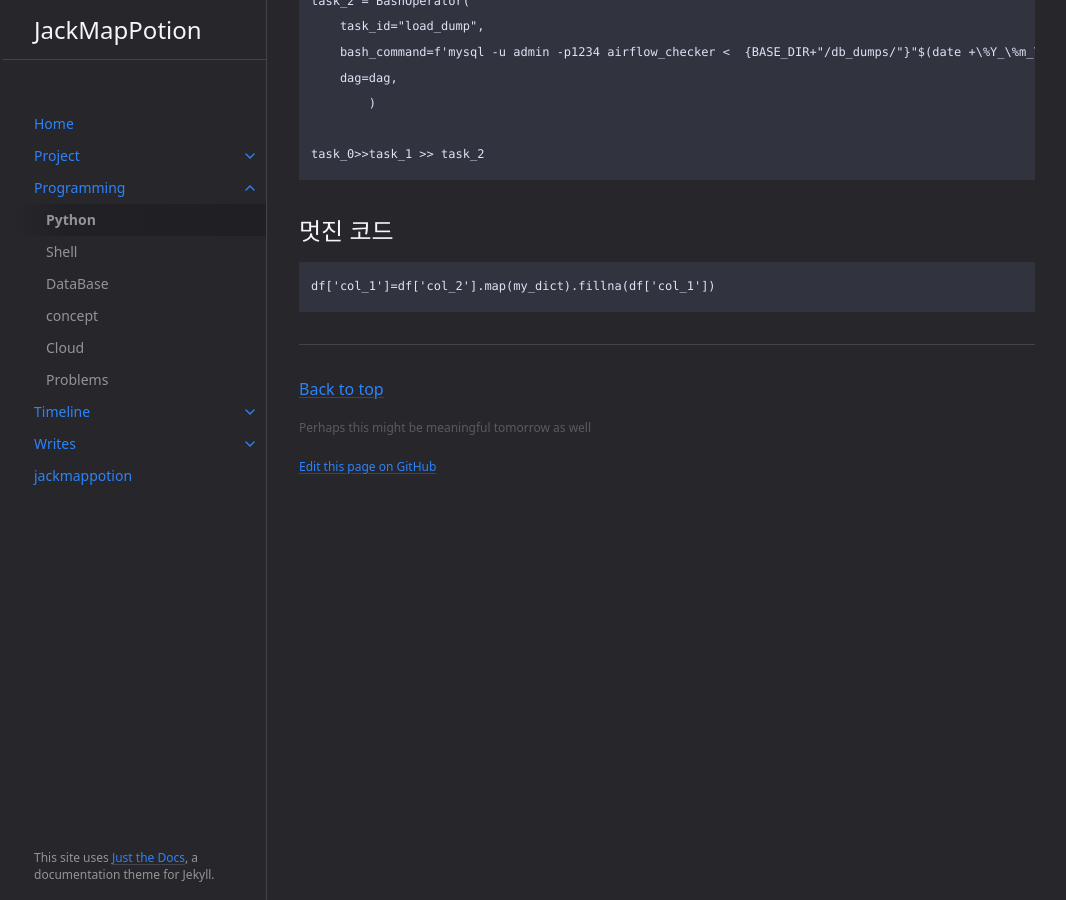
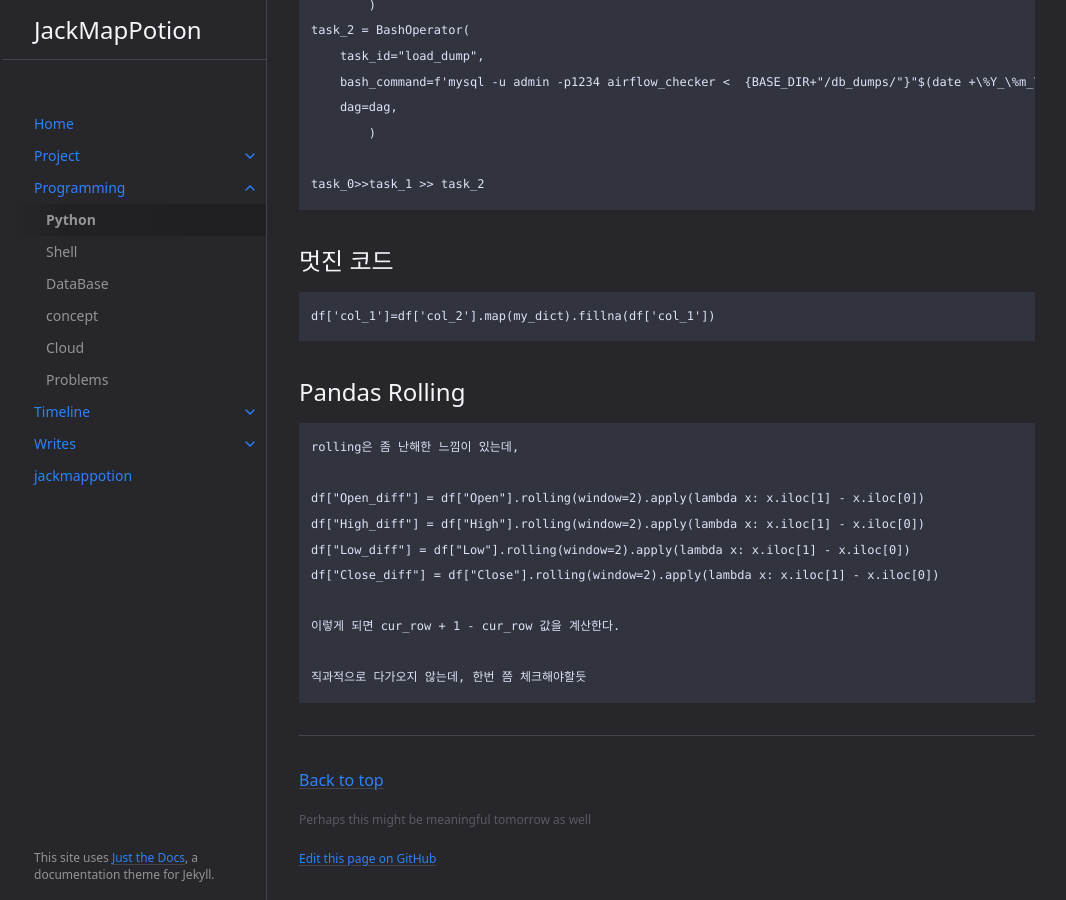
Before and after one commit to jackmappotion/jackmappotion.github.io, a Jekyll site: the page built from docs/programming/python.md, in a window 1280 px wide and 900 px high, scrolled down 2230 px. Shown: the whole window, without its empty margins (105-1171 px from the left). Built offline with Jekyll 4.4.1, drawn with Linux system fonts in a browser that asks for light colours.

Commit message:
:heavy_plus_sign: Add python pandas rolling method

````diff
--- a/docs/programming/python.md
+++ b/docs/programming/python.md
@@ -105,3 +105,18 @@ task_0>>task_1 >> task_2
 ```
 df['col_1']=df['col_2'].map(my_dict).fillna(df['col_1'])
 ```
+
+## Pandas Rolling
+
+```
+rolling은 좀 난해한 느낌이 있는데,
+
+df["Open_diff"] = df["Open"].rolling(window=2).apply(lambda x: x.iloc[1] - x.iloc[0])
+df["High_diff"] = df["High"].rolling(window=2).apply(lambda x: x.iloc[1] - x.iloc[0])
+df["Low_diff"] = df["Low"].rolling(window=2).apply(lambda x: x.iloc[1] - x.iloc[0])
+df["Close_diff"] = df["Close"].rolling(window=2).apply(lambda x: x.iloc[1] - x.iloc[0])
+
+이렇게 되면 cur_row + 1 - cur_row 값을 계산한다.
+
+직과적으로 다가오지 않는데, 한번 쯤 체크해야할듯
+```
````
